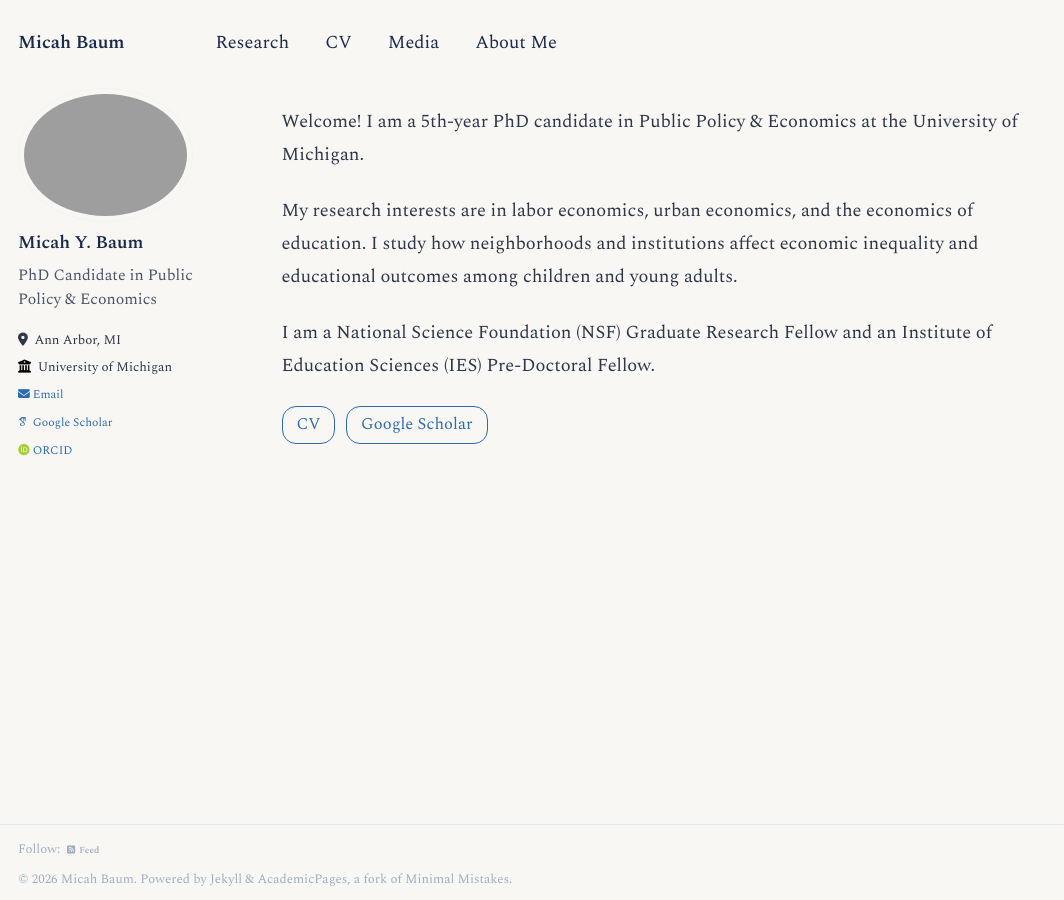
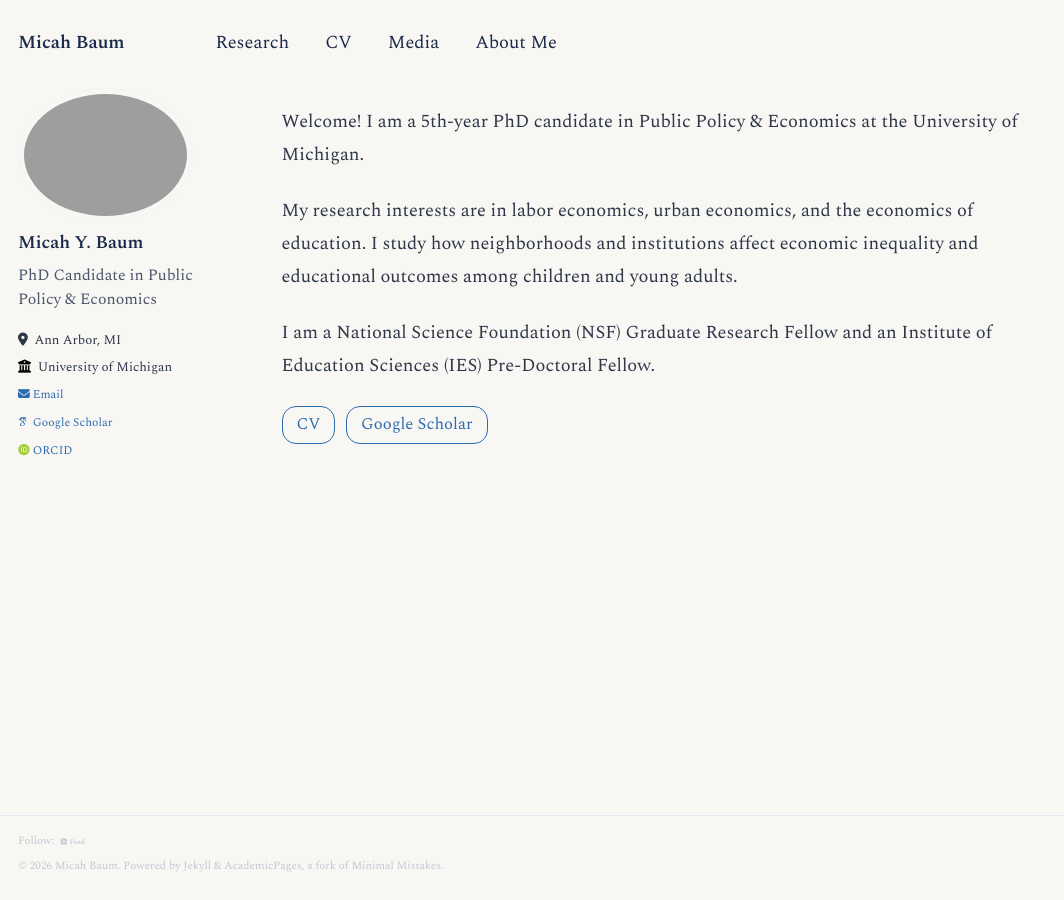
Before and after one commit to micah-baum/micah-baum.github.io, a Jekyll site: the page built from _pages/about.md, in a window 1280 px wide. Shown: the whole page, without its empty margins (0-1064 px from the left). Built offline with Jekyll 4.4.1, drawn with Linux system fonts in a browser that asks for light colours; some web fonts are replaced.

Commit message:
Shrink and lighten footer text, add bottom breathing room
Co-Authored-By: Claude Opus 4.8 <noreply@anthropic.com>

```diff
--- a/_includes/head/custom.html
+++ b/_includes/head/custom.html
@@ -62,7 +62,7 @@ body {
 .page__footer footer {
   background-color: #f9f7f4 !important;
   margin-top: 0 !important;
-  padding: 0.5em 1em 0.6em !important;
+  padding: 0.5em 1em 1.4em !important;
 }
 .page__footer-follow {
   margin: 0 !important;
@@ -76,25 +76,25 @@ body {
 }
 .page__footer-follow li,
 .page__footer-follow a {
-  font-size: 0.72em !important;
-  color: #a0aec0 !important;
+  font-size: 0.62em !important;
+  color: #c0c8d2 !important;
   text-transform: none !important;
   font-family: 'Spectral', Georgia, serif !important;
 }
 .page__footer-follow strong { font-weight: normal !important; }
 .page__footer-copyright {
-  font-size: 0.72em !important;
-  color: #a0aec0 !important;
+  font-size: 0.62em !important;
+  color: #c0c8d2 !important;
   font-family: 'Spectral', Georgia, serif !important;
   margin-top: 0.15em !important;
 }
-.page__footer a { color: #a0aec0 !important; }
-.page__footer a:hover { color: #718096 !important; }
+.page__footer a { color: #c0c8d2 !important; }
+.page__footer a:hover { color: #94a0ad !important; }
 .page__footer .fas,
 .page__footer .fab,
 .page__footer .far,
 .page__footer .fal,
-.page__footer .fa { color: #a0aec0 !important; }
+.page__footer .fa { color: #c0c8d2 !important; }
 /* Mobile nav dropdown */
 .greedy-nav__toggle,
 .hidden-links,
```
